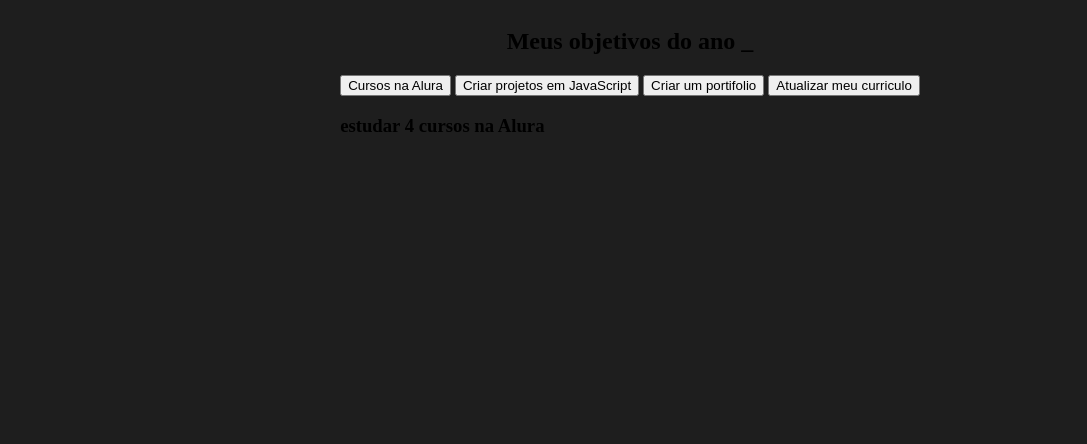
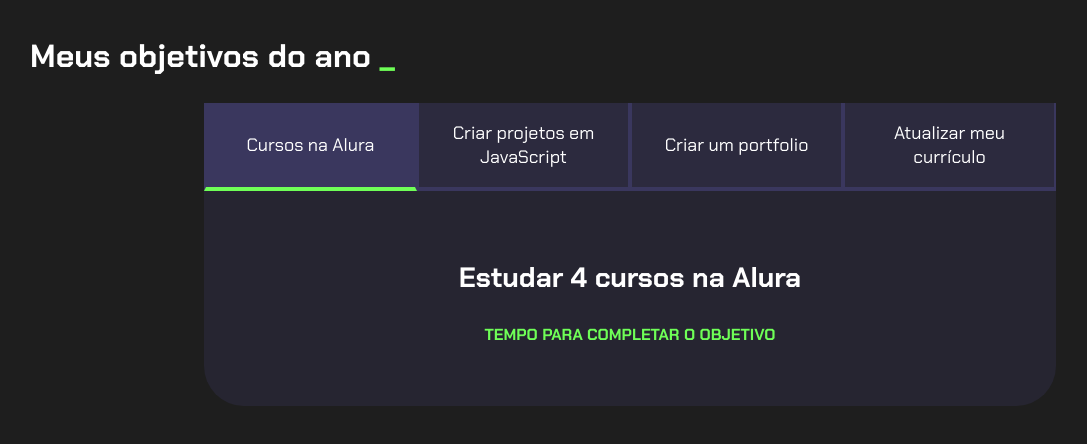
Before and after one commit to petroskim/js-projeto-de-vida, a plain HTML site: page index.html in a window 1280 px wide. Both pictures are taken after a click on the button "Cursos na Alura". Shown: the whole page, without its empty margins (10-1097 px from the left). Drawn offline with Linux system fonts and the light colour scheme.

Commit message:
Add files via upload

```diff
--- a/index.html
+++ b/index.html
@@ -1,5 +1,5 @@
 <!DOCTYPE html>
-<html lang="en">
+<html lang="pt-br">
 <head>
     <meta charset="UTF-8">
     <meta name="viewport" content="width=device-width, initial-scale=1.0">
@@ -8,22 +8,39 @@
 </head>
 <body>
     <section class="conteudo-principal">
-<h2 class="titulo-principal">Meus objetivos do ano <span>_</span> </h2>
+        <h2 class="titulo-principal">Meus objetivos do ano <span>_</span></h2>
         <div class="conteudo">
             <div class="botoes">
                 <button class="botao ativo">Cursos na Alura</button>
                 <button class="botao">Criar projetos em JavaScript</button>
-<button class="botao">Criar um portifolio</button>
-<button class="botao">Atualizar meu curriculo</button>
+                <button class="botao">Criar um portfolio</button>
+                <button class="botao">Atualizar meu currículo</button>
             </div>
             <div class="abas-textos">
                    <div class="aba-conteudo ativo">
-        <h3 class="aba-conteudo-titulo-principal">estudar 4 cursos na Alura</h3>
-<h4 class="aba-conteudo-titulo-secundorio></h4>
+                        <h3 class="aba-conteudo-titulo-principal">Estudar 4 cursos na Alura</h3>
+                        <h4 class="aba-conteudo-titulo-secundario">Tempo para completar o objetivo</h4>
+                        <div class="contador"></div>
+                    </div>
+                    <div class="aba-conteudo ">
+                        <h3 class="aba-conteudo-titulo-principal">Criar 5 projetos em Javascript</h3>
+                        <h4 class="aba-conteudo-titulo-secundario">Tempo para completar o objetivo</h4>
+                        <div class="contador"></div>
+                    </div>
+                    <div class="aba-conteudo">
+                        <h3 class="aba-conteudo-titulo-principal">Criar um portfolio com os meus 3 melhores projetos</h3>
+                        <h4 class="aba-conteudo-titulo-secundario">Tempo para completar o objetivo</h4>
+                        <div class="contador"></div>
+                    </div>
+                    <div class="aba-conteudo ">
+                        <h3 class="aba-conteudo-titulo-principal">Atualizar meu curriculo com os certificados da Alura</h3>
+                        <h4 class="aba-conteudo-titulo-secundario">Tempo para completar o objetivo</h4>
                         <div class="contador"></div>
                     </div>
                 </div>
             </div>
+        </div>
     </section>
+    <script src="main.js"></script>
 </body>
 </html>
--- /dev/null
+++ b/main.js
@@ -0,0 +1,25 @@
+const botoes = document.querySelectorAll(".botao");
+const textos = document.querySelectorAll(".aba-conteudo");
+
+
+for (let i = 0; i < botoes.length; i++){
+    botoes[i].onclick = function(){
+        for (let j = 0; j < botoes.length; j++){
+            botoes[j].classList.remove("ativo");
+            textos[j].classList.remove("ativo");
+        }
+            botoes[i].classList.add("ativo");
+            textos[i].classList.add("ativo");
+    }
+}
+
+const contadores = document.querySelectorAll(".contador");
+const tempoObjetivo1 = new Date("2025-10-05T00:00:00");
+
+contadores[0].textContent = calculaTempo(tempoObjetivo1);
+
+function calculaTempo(tempoObjetivo){
+    let tempoAtual = new Date();
+    let tempoFinal =  tempoObjetivo - tempoAtual;
+
+}
--- a/style.css
+++ b/style.css
@@ -1,4 +1,4 @@
-@import url('https://fonts.googleapis.com/css2?family=Chakra+Petch:wght@400;700&display=swap');
+@import url('https://fonts.googleapis.com/css2?family=Chakra+Petch:wght@400;700&family=Nunito+Sans:ital,opsz,wght@0,6..12,200..1000;1,6..12,200..1000&display=swap');
 
 :root{
     --cor-de-fundo:#1e1e1e;
@@ -11,7 +11,7 @@
 
 body{
     background-color: var(--cor-de-fundo);
-    color:var(--branco)
+    color: var(--branco);
     font-family: "Chakra Petch", sans-serif;
 }
 .conteudo-principal{
@@ -21,5 +21,78 @@ body{
     align-items: center;
     max-width: 1200px;
     width: 100%;
-        margin:0 auto;
+    margin: 0 auto;
 }
+
+.titulo-principal{
+    text-align: left;
+    width: 100%;
+    font-size: 32px;
+}
+
+.titulo-principal span{
+    color:var(--verde);
+}
+
+.botao{
+    font-family: 'Chakra Petch', sans-serif;
+    background-color: var(--botao-inativo);
+    color:var(--branco);
+    display: flex;
+    justify-content: center;
+    padding: 1em;
+    font-size: 18px;
+    align-items: center;
+    width: 100%;
+    border-bottom: 4px solid var(--botao-ativo);
+    border-left: 2px solid var(--botao-ativo);
+    border-right: 2px solid var(--botao-ativo);
+    border-top: none;
+}
+
+.botao :first-child{
+    border-radius: 40px 40px 0 0;
+}
+.botoes{
+    display: block;
+}
+
+.botao.ativo{
+    background-color: var(--botao-ativo);
+    border-bottom: 4px solid var(--verde);
+}
+
+.abas-textos{
+    background-color: var(--texto-fundo);
+    padding: 40px;
+    border-radius: 0 0 40px 40px;
+}
+
+.aba-conteudo.ativo{
+    display: block;
+}
+
+.aba-conteudo{
+    display: none;
+}
+.aba-conteudo-titulo-principal{
+    font-size: 28px;
+    text-align: center;
+}
+
+.aba-conteudo-titulo-secundario{
+    text-align: center;
+    color: var(--verde);
+    text-transform: uppercase;
+}
+@media screen and (min-width: 768px){
+    .botoes{
+        display: flex;
+    }
+    .botao :first-child{
+    border-radius: 40px 0 0 0;
+    }
+    .botao :last-child{
+    border-radius:0 40px 0 0;
+    }
+}
```
Also changed, not shown: 2 other files. Lines whose indentation alone changed are shown as unchanged.
